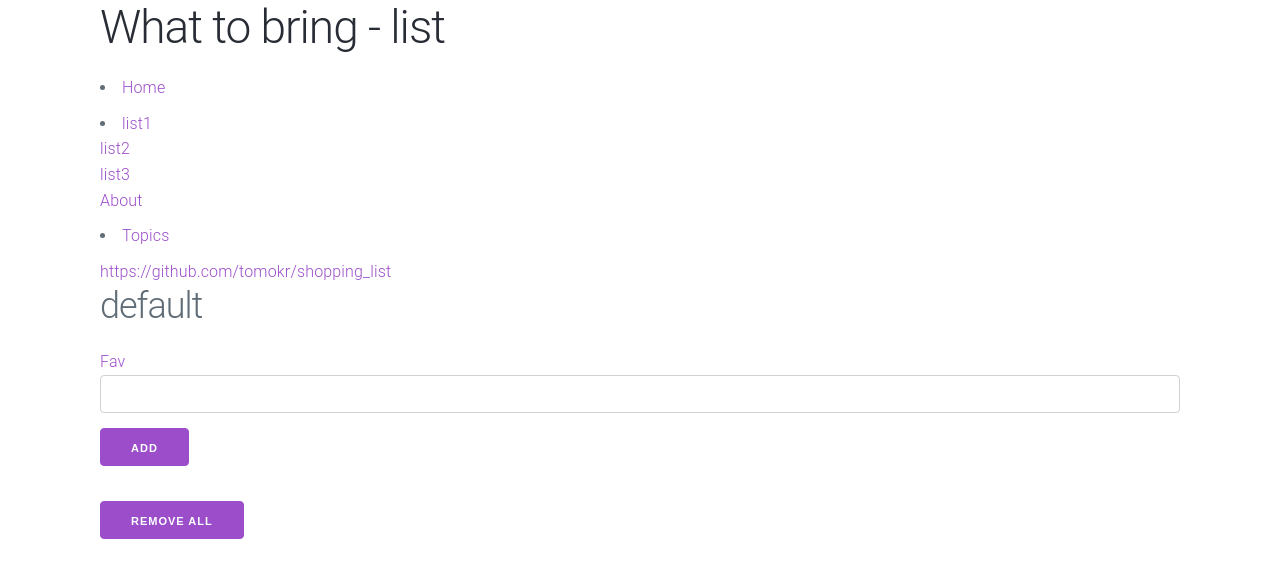
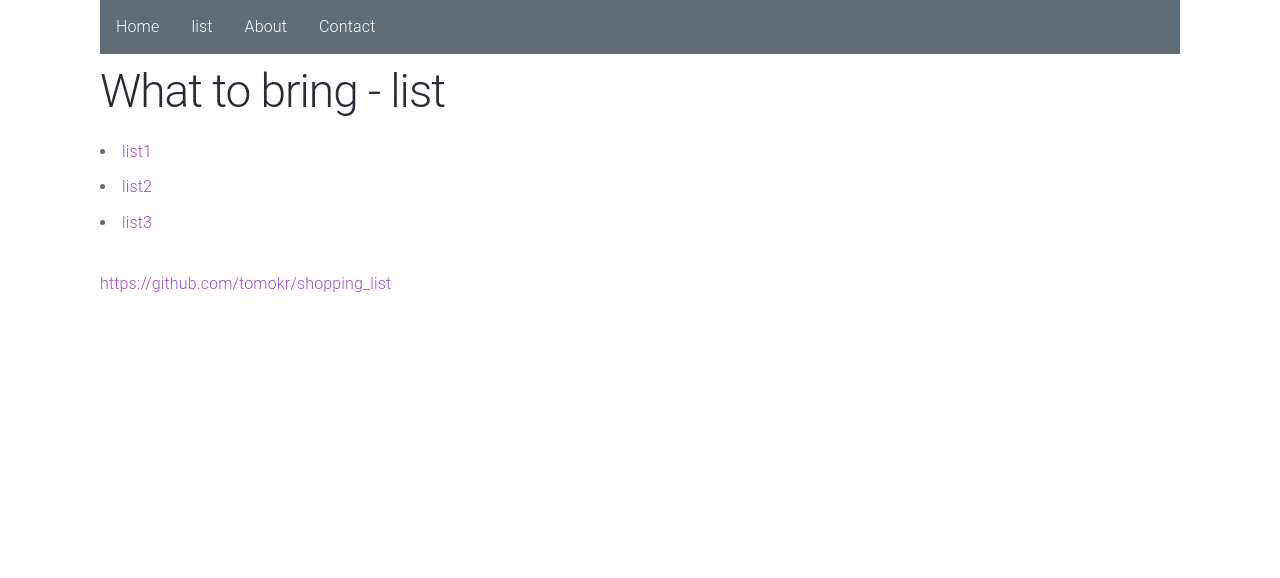
Before and after one commit to tomokr/what_to_bring, a React (Create React App) app: page /listpage in a window 1280 px wide. Shown: the top 578 px of the page. Built offline with nearby package versions, Linux system fonts and the light colour scheme.

Commit message:
Devide pages

```diff
--- a/src/App.tsx
+++ b/src/App.tsx
@@ -1,8 +1,9 @@
 import React, { Fragment, useState } from "react";
 import "./App.css";
 import "milligram";
+import NavBar from "./components/atoms/NavBar";
+import ListMenuPage from "./components/pages/ListMenuPage";
 import ListPage from "./components/pages/ListPage";
-import ListMenu from "./components/atoms/ListMenu";
 import {
   BrowserRouter as Router,
   Switch,
@@ -13,45 +14,30 @@ import {
 } from "react-router-dom";
 
 function App() {
-  const listItems = [
-    'list1',
-    'list2',
-    'list3'
-  ]
-  const [title, setTitle] = useState<string>('default');
-  const menuClicked = (event: React.MouseEvent<HTMLElement>) => {
-    setTitle(event.currentTarget.className);
-  }
 
   return (
     <Router>
       <div className="container">
+      <NavBar />
+
       <h1 className="title">What to bring - list</h1>
-      <li>
-            <Link to="/">Home</Link>
-          </li>
-          <li>
-            {listItems.map((list)=><ListMenu listName={list} onClick={menuClicked} className={list} />)}
-            <Link to="/about">About</Link>
-          </li>
-          <li>
-            <Link to="/topics">Topics</Link>
-          </li>
-          <a href="https://github.com/tomokr/shopping_list">
-          https://github.com/tomokr/shopping_list
-        </a>
 
         <Switch>
           {/* <Route path="/about">
             <About />
           </Route> */}
           <Route path="/listpage">
-            <ListPage listName={title} />
+            <ListMenuPage />
           </Route>
+          <Route path="/list/:listName" component={ListPage} />
           {/* <Route path="/">
             <Home />
           </Route> */}
         </Switch>
+        <br />
+        <a href="https://github.com/tomokr/shopping_list">
+          https://github.com/tomokr/shopping_list
+        </a>
       </div>
     </Router>
   );
--- a/src/components/atoms/ListMenu.tsx
+++ b/src/components/atoms/ListMenu.tsx
@@ -12,9 +12,10 @@ const ListMenu : React.FC<Props> = ({
     className,
     ...props
   }: Props) => {
+    const link = "/list/"+listName;
     return (
     <>
-        <a href="/listPage" onClick={onClick} className={className}>{listName}</a><br />
+        <a href={link} onClick={onClick} className={className}>{listName}</a><br />
     </>
     );
 
--- /dev/null
+++ b/src/components/atoms/NavBar.tsx
@@ -0,0 +1,19 @@
+import React from 'react';
+
+function NavBar(){
+    return (
+    <>
+<div className='navbar'>
+<ul>
+  <li><a className="active" href="/">Home</a></li>
+  <li><a href="/listPage">list</a></li>
+  <li><a href="#about">About</a></li>
+  <li><a href="#contact">Contact</a></li>
+</ul>
+</div>
+</>
+)
+};
+
+
+export default NavBar;
--- /dev/null
+++ b/src/components/pages/ListMenuPage.tsx
@@ -0,0 +1,23 @@
+import React, { useState } from 'react';
+import ListMenu from '../atoms/ListMenu';
+
+function ListMenuPage(){
+    const listItems = [
+        'list1',
+        'list2',
+        'list3'
+      ]
+      const [title, setTitle] = useState<string>('default');
+      const menuClicked = (event: React.MouseEvent<HTMLElement>) => {
+        setTitle(event.currentTarget.className);
+      }
+    return (<>{
+      listItems.map((list)=>
+        <li>
+          <ListMenu listName={list} onClick={menuClicked} className={list} />
+        </li>
+      )
+    }</>
+    )};
+
+export default ListMenuPage;
--- a/src/components/pages/ListPage.tsx
+++ b/src/components/pages/ListPage.tsx
@@ -1,14 +1,15 @@
 import React, { useState }  from 'react';
+import { useParams } from 'react-router-dom'
 import FavButton from '../atoms/FavButton';
 
 interface Props {
-    listName:string,
+    // listName:string,
 }
 
 const ListPage: React.FC<Props> = ({
-    listName,
     ...props
   }: Props) => {
+    const { listName } = useParams<{ listName: string }>();
     const [items, setItems] = useState<string[]>([]);
     const [inputValue, setInputValue] = useState("");
 
--- a/src/index.css
+++ b/src/index.css
@@ -11,3 +11,32 @@ code {
   font-family: source-code-pro, Menlo, Monaco, Consolas, 'Courier New',
     monospace;
 }
+
+.navbar {
+  margin-bottom: 10px;
+}
+
+.navbar ul {
+    list-style-type: none;
+    margin: 0;
+    padding: 0;
+    overflow: hidden;
+    background-color: #606c76;
+}
+
+.navbar li {
+    float: left;
+    margin-bottom: 0;
+}
+
+.navbar li a {
+    display: block;
+    color: white;
+    text-align: center;
+    padding: 14px 16px;
+    text-decoration: none;
+}
+
+.navbar li a:hover {
+    background-color: #ab5dda;
+}
```
